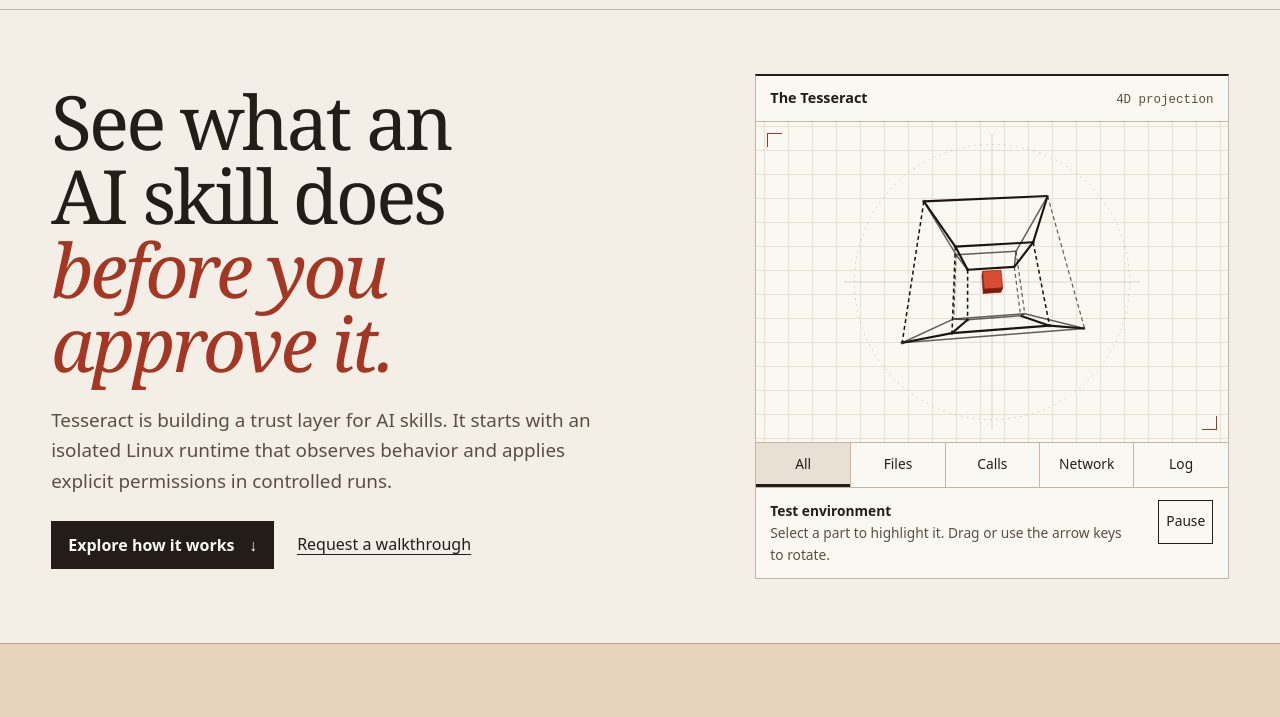
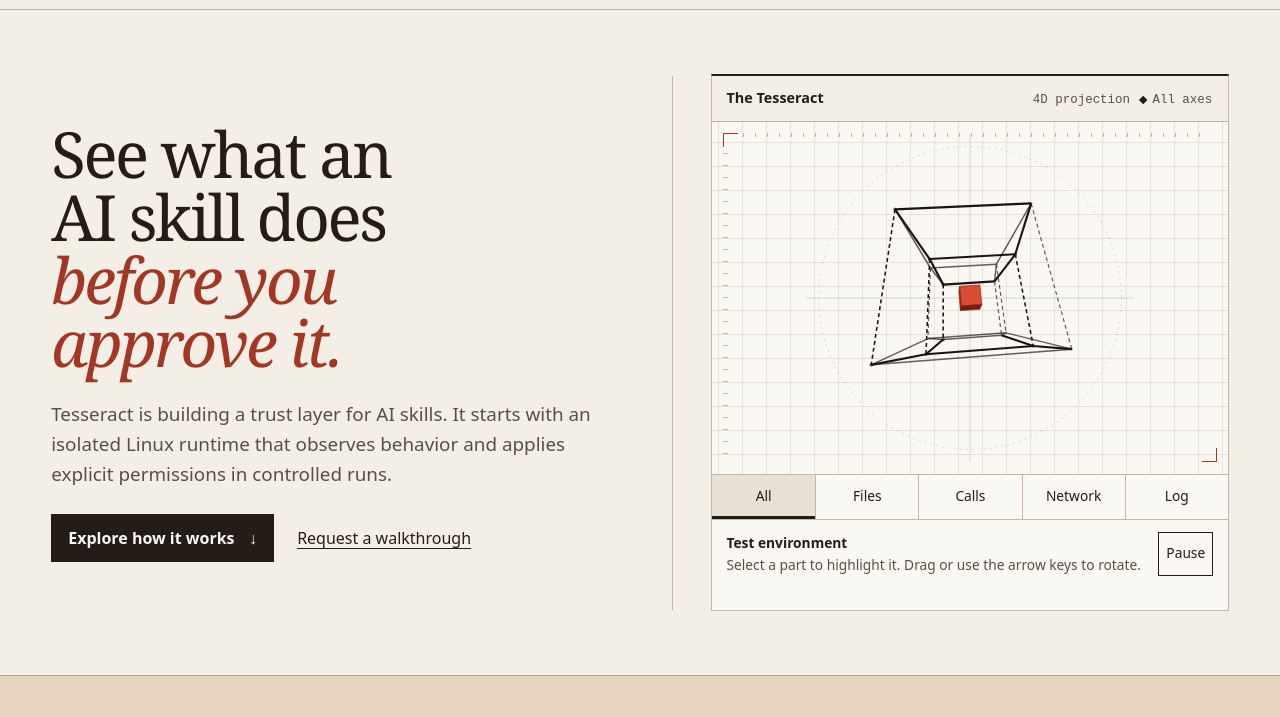
Before and after one commit to selimyilmz/tesseract, a plain HTML site: page site/index.html in a window 1280 px wide. Shown: the part 59-776 px from the top of the page. Drawn offline with Linux system fonts and the light colour scheme.

Commit message:
Restore drafting detail to the Tesseract cover

```diff
--- a/site/index.html
+++ b/site/index.html
@@ -18,8 +18,8 @@
   <link rel="preconnect" href="https://fonts.googleapis.com">
   <link rel="preconnect" href="https://fonts.gstatic.com" crossorigin>
   <link href="https://fonts.googleapis.com/css2?family=IBM+Plex+Mono:wght@400;500&family=IBM+Plex+Sans:wght@400;500;600&family=Newsreader:ital,opsz,wght@0,6..72,400;0,6..72,500;1,6..72,400&display=swap" rel="stylesheet" referrerpolicy="no-referrer">
-  <link rel="stylesheet" href="styles.css?v=20261122h">
-  <script src="tesseract-plate.js?v=20261122g" defer></script>
+  <link rel="stylesheet" href="styles.css?v=20261122i">
+  <script src="tesseract-plate.js?v=20261122i" defer></script>
 </head>
 <body>
   <a class="skip-link" href="#main-content">Skip to main content</a>
@@ -61,8 +61,15 @@
       </div>
 
       <figure class="instrument">
-        <figcaption><span>The Tesseract</span> <span>4D projection</span></figcaption>
+        <figcaption>
+          <span>The Tesseract</span>
+          <span class="instrument__caption">
+            <span>4D projection</span>
+            <span id="planeIndicator" class="instrument__axis" data-plane="all" hidden>All axes</span>
+          </span>
+        </figcaption>
         <div class="instrument__stage">
+          <span class="instrument__scale" aria-hidden="true"></span>
           <img src="assets/tesseract-logo.svg" alt="Tesseract emblem" width="224" height="224" class="instrument__fallback">
           <div id="tesseractFrame" class="instrument__canvas-frame" tabindex="0" aria-label="4D projection. Drag or use the arrow keys to rotate." hidden>
             <canvas id="tesseractCanvas" role="img" aria-label="Hypercube projection illustrating four parts of the test environment."></canvas>
@@ -119,16 +126,28 @@
     </section>
 
     <section id="four-dimensions" class="architecture section" aria-labelledby="architecture-title">
-      <div class="container">
-        <div class="section-heading">
+      <div class="container architecture__grid">
+        <div class="architecture__intro">
           <h2 id="architecture-title" tabindex="-1">Inside the test environment</h2>
           <p>Each part has a different job, from limiting what the workload can reach to recording what the observers saw.</p>
         </div>
         <dl class="architecture__notes">
-          <div><dt>Filesystem</dt><dd>A pinned, read-only Wolfi filesystem gives the workload its own view of files. The file sensor runs outside the worker's user identity.</dd></div>
-          <div><dt>Process limits</dt><dd>Seccomp restricts kernel calls. Linux control groups limit CPU, memory, and the number of tasks.</dd></div>
-          <div><dt>Network</dt><dd>The test proxy captures supported HTTP and HTTPS requests in a simulated service with no upstream forwarding.</dd></div>
-          <div><dt>Evidence</dt><dd>A separate reader checks the hash-linked event log and reports gaps in observation.</dd></div>
+          <div>
+            <dt><span class="architecture__axis" data-plane="x" aria-label="X axis">X</span> Filesystem</dt>
+            <dd>A pinned, read-only Wolfi filesystem gives the workload its own view of files. The file sensor runs outside the worker's user identity.</dd>
+          </div>
+          <div>
+            <dt><span class="architecture__axis" data-plane="y" aria-label="Y axis">Y</span> Process limits</dt>
+            <dd>Seccomp restricts kernel calls. Linux control groups limit CPU, memory, and the number of tasks.</dd>
+          </div>
+          <div>
+            <dt><span class="architecture__axis" data-plane="z" aria-label="Z axis">Z</span> Network</dt>
+            <dd>The test proxy captures supported HTTP and HTTPS requests in a simulated service with no upstream forwarding.</dd>
+          </div>
+          <div>
+            <dt><span class="architecture__axis" data-plane="w" aria-label="W axis">W</span> Evidence</dt>
+            <dd>A separate reader checks the hash-linked event log and reports gaps in observation.</dd>
+          </div>
         </dl>
       </div>
     </section>
--- a/site/styles.css
+++ b/site/styles.css
@@ -2,7 +2,6 @@
  * contrast-pair: --ink / --paper 4.5
  * contrast-pair: --muted / --paper 4.5
  * contrast-pair: --rust / --paper 4.5
- * contrast-pair: --moss / --paper 4.5
  * contrast-pair: --ink / --paper-dark 4.5
  * contrast-pair: --muted / --paper-dark 4.5
  * contrast-pair: --ink / --workflow-paper 4.5
@@ -15,6 +14,10 @@
  * contrast-pair: --white / --rust 4.5
  * contrast-pair: --light-muted / --ink 4.5
  * contrast-pair: --amber / --ink 4.5
+ * contrast-pair: --axis-x / --white 4.5
+ * contrast-pair: --axis-y / --white 4.5
+ * contrast-pair: --axis-z / --white 4.5
+ * contrast-pair: --axis-w / --white 4.5
  */
 @layer tokens, base, layout, components, accessibility;
 
@@ -30,7 +33,10 @@
     --ink: #241C17;
     --muted: #5C4E43;
     --rust: #A33723;
-    --moss: #255B42;
+    --axis-x: #2E231C;
+    --axis-y: #1B563B;
+    --axis-z: #B02B16;
+    --axis-w: #7A4206;
     --rule: #C4B6A4;
     --light-muted: #DBCFC0;
     --amber: #F0BE82;
@@ -162,15 +168,16 @@
   .mobile-drawer { display: none; }
 
   .hero {
+    --hero-gap: clamp(2.5rem, 6.25vw, 5.5rem);
     display: grid;
-    grid-template-columns: minmax(0, 1.35fr) minmax(0, 1fr);
-    gap: clamp(2rem, 5vw, 4.75rem);
+    grid-template-columns: minmax(0, 1.12fr) minmax(0, 1fr);
+    gap: var(--hero-gap);
     align-items: center;
     padding-block: clamp(2.75rem, 5vw, 5rem);
   }
 
   .hero h1 {
-    font-size: clamp(2.65rem, 1.72rem + 3.7vw, 4.75rem);
+    font-size: clamp(2.65rem, 1.46rem + 3.15vw, 4rem);
     line-height: 0.99;
   }
 
@@ -319,19 +326,40 @@
     background: var(--white);
   }
 
+  .architecture__grid {
+    display: grid;
+    grid-template-columns: minmax(0, 0.7fr) minmax(0, 1.3fr);
+    gap: clamp(1.75rem, 5vw, 5rem);
+  }
+
+  .architecture__intro h2 { max-width: 14ch; text-wrap: initial; }
+  .architecture__intro p { max-width: 33ch; margin-top: 0.9rem; color: var(--muted); }
+
   .architecture__notes { border-top: 1px solid var(--ink); }
   .architecture__notes > div {
     display: grid;
-    grid-template-columns: minmax(8rem, 0.55fr) minmax(0, 1.45fr);
+    grid-template-columns: minmax(9.5rem, 0.7fr) minmax(0, 1.3fr);
     gap: 0.3rem 1rem;
     border-bottom: 1px solid var(--rule);
     padding-block: 0.75rem;
   }
 
-  .architecture__notes dt { font-weight: 600; }
+  .architecture__notes dt { display: flex; align-items: baseline; gap: 0.65rem; font-weight: 600; }
+  .architecture__axis { color: var(--plane-accent); font: 500 0.86rem/1.5 var(--mono); }
   .architecture__notes dd { max-width: 65ch; color: var(--muted); }
 
-  .instrument { min-width: 0; background: var(--white); border: 1px solid var(--rule); border-top: 2px solid var(--ink); }
+  .instrument { position: relative; min-width: 0; background: var(--white); border: 1px solid var(--rule); border-top: 2px solid var(--ink); }
+
+  @media (min-width: 44rem) {
+    .hero .instrument::before {
+      content: "";
+      position: absolute;
+      inset-block: 0;
+      inset-inline-start: calc(var(--hero-gap) / -2);
+      border-inline-start: 1px solid var(--rule);
+      pointer-events: none;
+    }
+  }
 
   .instrument figcaption {
     display: flex;
@@ -339,13 +367,36 @@
     justify-content: space-between;
     gap: 0.25rem 0.75rem;
     align-items: baseline;
+    background: var(--paper);
     border-bottom: 1px solid var(--rule);
     padding: 0.65rem 0.9rem;
     font-size: 0.9rem;
     font-weight: 600;
   }
 
-  .instrument figcaption span:last-child { color: var(--muted); font: 0.78rem/1.5 var(--mono); }
+  .instrument__caption {
+    display: inline-flex;
+    align-items: baseline;
+    gap: 0.65rem;
+    color: var(--muted);
+    font: 0.78rem/1.5 var(--mono);
+  }
+
+  .instrument__axis {
+    display: inline-flex;
+    min-inline-size: 9.75ch;
+    align-items: center;
+    gap: 0.35rem;
+    white-space: nowrap;
+  }
+
+  .instrument__axis::before {
+    content: "";
+    flex: 0 0 0.4rem;
+    aspect-ratio: 1;
+    background: var(--plane-accent, var(--ink));
+    transform: rotate(45deg);
+  }
 
   .instrument__stage {
     position: relative;
@@ -379,8 +430,32 @@
     border-width: 0 1px 1px 0;
   }
 
+  .instrument__scale {
+    position: absolute;
+    inset: 0.7rem;
+    pointer-events: none;
+  }
+
+  .instrument__scale::before,
+  .instrument__scale::after {
+    content: "";
+    position: absolute;
+  }
+
+  .instrument__scale::before {
+    inset: 0 0.45rem auto 1.25rem;
+    height: 0.28rem;
+    background: repeating-linear-gradient(to right, var(--rule) 0 1px, transparent 1px 0.75rem);
+  }
+
+  .instrument__scale::after {
+    inset: 1.25rem auto 0.45rem 0;
+    width: 0.28rem;
+    background: repeating-linear-gradient(to bottom, var(--rule) 0 1px, transparent 1px 0.75rem);
+  }
+
   .instrument__fallback { width: min(44%, 9rem); height: auto; }
-  .instrument__canvas-frame { width: min(100%, clamp(15rem, 25vw, 20rem)); aspect-ratio: 1; cursor: grab; touch-action: pan-y; }
+  .instrument__canvas-frame { width: min(100%, clamp(15rem, 28vw, 22rem)); aspect-ratio: 1; cursor: grab; touch-action: pan-y; }
   .instrument__canvas-frame:active { cursor: grabbing; }
   .instrument canvas { width: 100%; height: auto; }
   .instrument__layers { display: grid; grid-template-columns: repeat(5, minmax(0, 1fr)); border-top: 1px solid var(--rule); }
@@ -398,9 +473,10 @@
   .plane-btn { padding-inline: 0.25rem; overflow-wrap: anywhere; }
   .plane-btn + .plane-btn { border-left: 1px solid var(--rule); }
   .plane-btn:hover, .motion-btn:hover { background: var(--paper-dark); }
-  .plane-btn[data-plane="y"] { --plane-accent: var(--moss); }
-  .plane-btn[data-plane="z"] { --plane-accent: var(--rust); }
-  .plane-btn[data-plane="w"] { --plane-accent: #7A4206; }
+  [data-plane="x"] { --plane-accent: var(--axis-x); }
+  [data-plane="y"] { --plane-accent: var(--axis-y); }
+  [data-plane="z"] { --plane-accent: var(--axis-z); }
+  [data-plane="w"] { --plane-accent: var(--axis-w); }
   .plane-btn[aria-pressed="true"] {
     background: var(--paper-dark);
     box-shadow: inset 0 -3px var(--plane-accent, var(--ink));
@@ -460,7 +536,7 @@
   }
 
   @media (max-width: 43.99rem) {
-    .hero, .workflow > div, .architecture__notes > div,
+    .hero, .workflow > div, .architecture__grid, .architecture__notes > div,
     .status__inner, .use-case, .contact__inner { grid-template-columns: 1fr; }
     .hero { gap: 1.3rem; padding-block: 2.05rem 2.75rem; }
     .hero__intro { margin-top: 0.95rem; }
--- a/site/tesseract-plate.js
+++ b/site/tesseract-plate.js
@@ -42,6 +42,7 @@
   const fallback = document.querySelector(".instrument__fallback");
   const readouts = document.querySelectorAll(".instrument__readout [data-readout]");
   const announcement = document.getElementById("planeAnnouncement");
+  const planeIndicator = document.getElementById("planeIndicator");
   const motionBtn = document.getElementById("motionToggle");
   const planeButtons = document.querySelectorAll(".plane-btn[data-plane]");
 
@@ -51,6 +52,7 @@
   frame.hidden = false;
   controls.hidden = false;
   fallback.hidden = true;
+  planeIndicator.hidden = false;
 
   /* 16 vertices of the 4D hypercube */
   const vertices4D = [];
@@ -64,6 +66,10 @@
   }
 
   const AXIS_NAMES = ["x", "y", "z", "w"];
+  const axisStyle = getComputedStyle(frame);
+  const axisColors = Object.fromEntries(
+    AXIS_NAMES.map((axis) => [axis, axisStyle.getPropertyValue(`--axis-${axis}`).trim()])
+  );
   const edges = [];
   for (let i = 0; i < 16; i++) {
     for (let j = i + 1; j < 16; j++) {
@@ -203,10 +209,7 @@
       coreMid: "#B02B16",
       coreLo: "#7D1C0E",
       coreEdge: "#7D1C0E",
-      x: "#2E231C",
-      y: "#1B563B",
-      z: "#B02B16",
-      w: "#7A4206",
+      ...axisColors,
     };
   }
 
@@ -447,13 +450,16 @@
   planeButtons.forEach((btn) => {
     btn.addEventListener("click", () => {
       activePlane = btn.dataset.plane || "all";
+      const indicatorLabel = activePlane === "all" ? "All axes" : `${activePlane.toUpperCase()} axis`;
+      planeIndicator.dataset.plane = activePlane;
+      planeIndicator.textContent = indicatorLabel;
       planeButtons.forEach((b) => {
         b.setAttribute("aria-pressed", String(b === btn));
       });
       readouts.forEach((readout) => {
         const selected = readout.dataset.readout === activePlane;
         readout.toggleAttribute("data-current", selected);
-        if (selected) announcement.textContent = readout.textContent;
+        if (selected) announcement.textContent = `${indicatorLabel}. ${readout.textContent}`;
       });
       renderFrame();
     });
```
